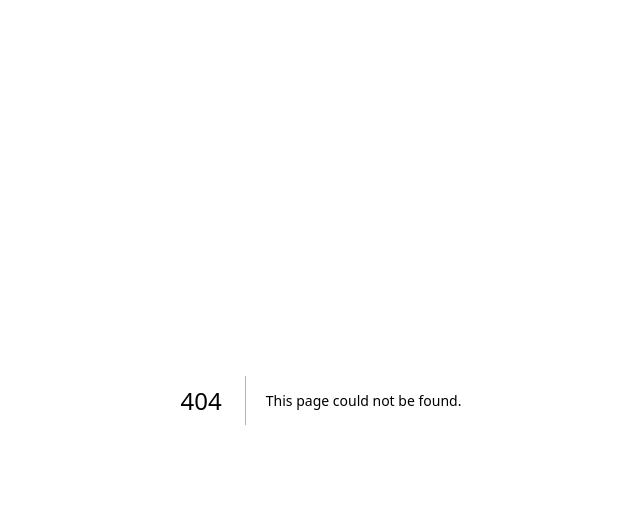
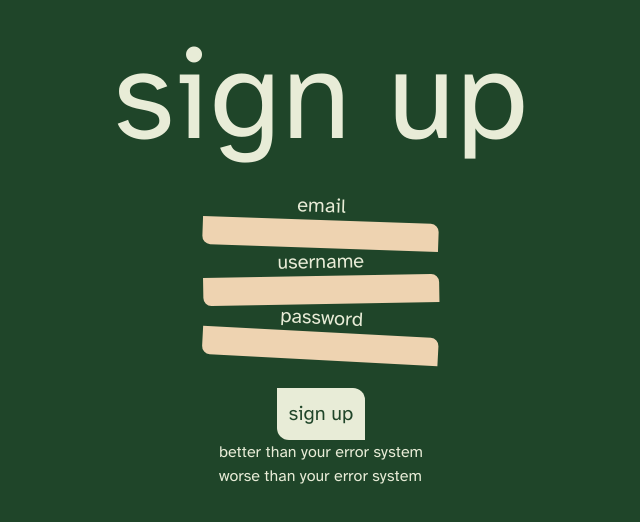
Before and after one commit to gbtsui/logwork, a Next.js app: page /signup in a window 1280 px wide. Before the commit this address had no page. Shown: the top 522 px of the page, without its empty margins (319-959 px from the left). Built offline with nearby package versions, Linux system fonts and the light colour scheme.

Commit message:
feat: basic signup form, logic tbd

```diff
--- /dev/null
+++ b/src/app/signup/page.tsx
@@ -0,0 +1,68 @@
+"use client";
+
+import createUser from "@/app/utils/database/createUser";
+import {useState} from "react";
+
+export default function SignupPage() {
+    const [error, setError] = useState<Error | null>(null);
+    const [loading, setLoading] = useState<boolean>(false);
+
+    function create(formData: FormData) {
+        setLoading(true)
+        console.log("set loading")
+        const getResult = async () => {
+            //const result = await createUser({username: formData.get("username") as string, password: formData.get("password") as string, email: formData.get("email") as string})
+            //console.log(result)
+            //if (result instanceof Error) {
+            //    setError(result);
+            //} else {
+            //    return
+            //}
+        }
+        getResult();
+        setLoading(false)
+    }
+
+    return (
+        <div className={"justify-items-center"}>
+            <h1 className="text-9xl p-5 m-3">sign up</h1>
+            <form action={create} className={"justify-items-center text-center text-xl"}>
+                <div className={"rotate-2"}>
+                    <label>email</label><br/>
+                    <input name="email" type="email" required className={"text-darkforestgreen bg-cream rounded-tr-lg rounded-bl-lg"}/>
+                </div>
+                <div className={"-rotate-1"}>
+                    <label>username</label><br/>
+                    <input name="username" type="text" required className={"text-darkforestgreen bg-cream rounded-tr-lg rounded-bl-lg"}/>
+                </div>
+                <div className={"rotate-3"}>
+                    <label>password</label><br/>
+                    <input name="password" type="password" required className={"text-darkforestgreen bg-cream rounded-tr-lg rounded-bl-lg"}/>
+                </div>
+
+                <div className={"hover:-rotate-4"}>
+                        <input type="submit" value="sign up"
+                               className={"p-3 text-darkforestgreen text-xl bg-eggshell hover:bg-forestgreen hover:text-eggshell hover:p-5 transition-all mt-7 rounded-bl-xl rounded-tr-xl"}
+                        disabled={loading}/>
+
+                </div>
+            </form>
+            <div>
+                {
+                    process.env.NODE_ENV == "development" &&
+                    <div>
+                        <button onClick={() => {
+                            setError(new Error("BETTER_THAN_YOUR_ERROR_SYSTEM"))
+                        }}>better than your error system
+                        </button><br/>
+                        <button onClick={() => {
+                            setError(null)
+                        }}>worse than your error system
+                        </button>
+                    </div>
+                }
+                <label className={"text-red-500"}>{error ? <p>Error: {error.message}</p> : null}</label>
+            </div>
+        </div>
+    )
+}
```
